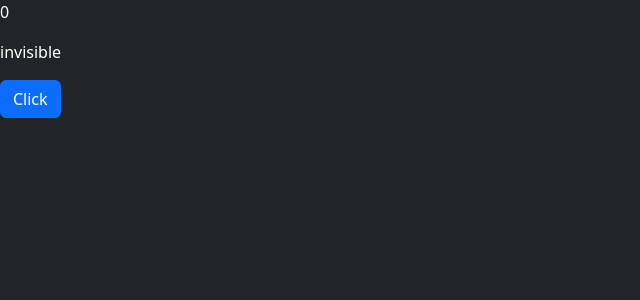
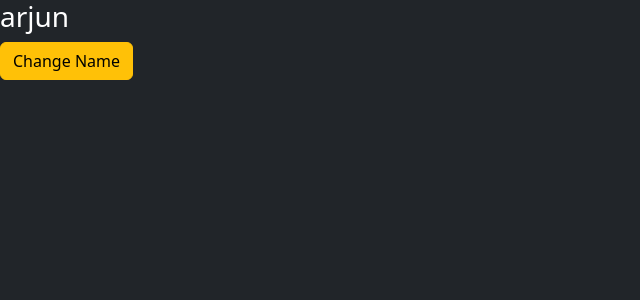
Before and after one commit to kewalkhondekar25/React-Under-The-Hood, a React (Vite) app: page / in a window 1280 px wide. Shown: the top 300 px of the page, without its empty margins (0-640 px from the left). Built offline with nearby package versions, Linux system fonts and the light colour scheme.

Commit message:
feat - props added

```diff
--- a/src/App.jsx
+++ b/src/App.jsx
@@ -27,6 +27,7 @@ import Accordion from './Components/Accordion/Accordion'
 import Map from './Components/ArrayMethods/Map'
 import Filter  from './Components/ArrayMethods/Filter'
 import { UseState } from './Components/Hooks/UseState'
+import { Parent } from './Components/Props/Parent'
 
 function App() {
 
@@ -56,7 +57,8 @@ function App() {
       {/* <Accordion/> */}
       {/* <Map/> */}
       {/* <Filter/> */}
-      <UseState/>
+      {/* <UseState/> */}
+      <Parent/>
     </>
   )
 }
--- /dev/null
+++ b/src/Components/Props/Child.jsx
@@ -0,0 +1,11 @@
+import React from 'react'
+
+const Child = ({name}) => {
+  return (
+    <div>
+        <h3>{name}</h3>
+    </div>
+  )
+}
+
+export default Child
--- /dev/null
+++ b/src/Components/Props/Parent.jsx
@@ -0,0 +1,16 @@
+import React, { useState } from 'react'
+import Child from './Child'
+
+export const Parent = () => {
+
+    const [name, setName] = useState("arjun")
+
+  return (
+    <div className='bg-dark text-white vh-100'>
+        <Child name={name}/>
+        <button
+        className='btn btn-warning'
+        onClick={() => setName("krishna")}>Change Name</button>
+    </div>
+  )
+}
```
